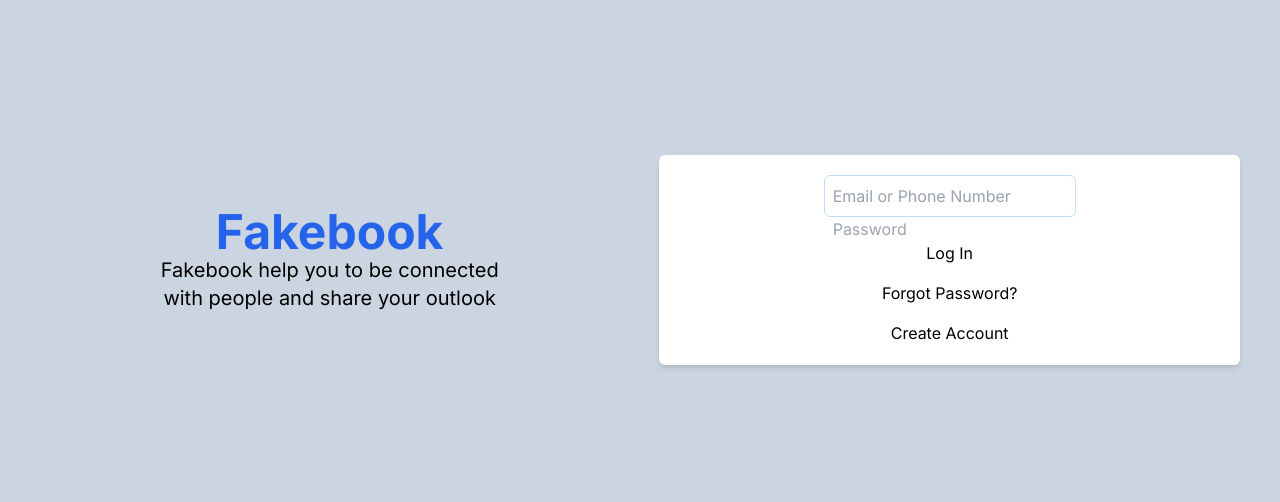
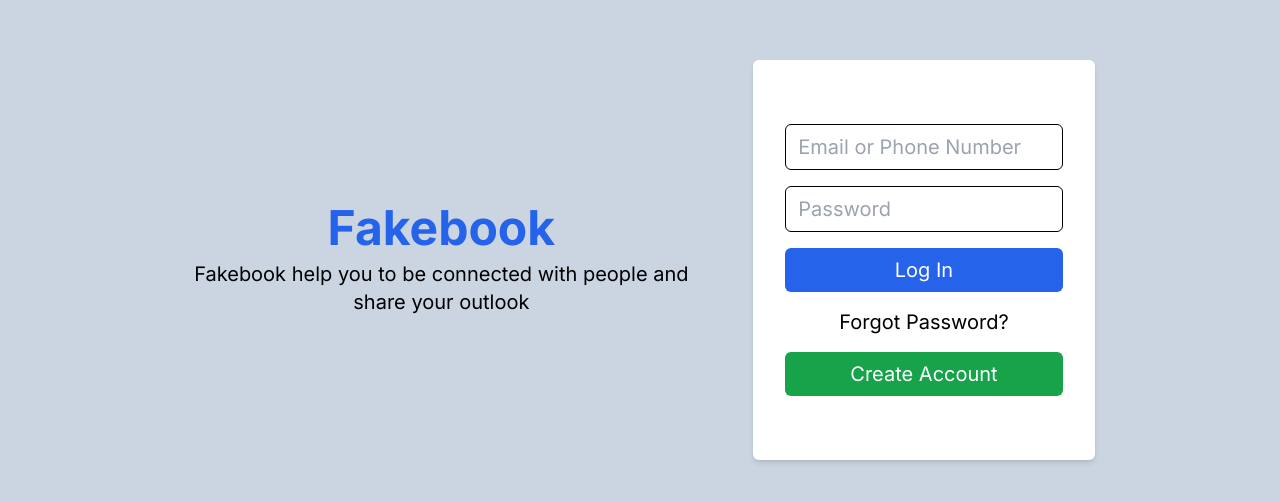
Before and after one commit to Joshim-Uddin/fakebook, a Next.js app: page / in a window 1280 px wide. Shown: the part 140-642 px from the top of the page. Built offline with nearby package versions, Linux system fonts and the light colour scheme.

Commit message:
loginpage updated

```diff
--- a/src/app/page.js
+++ b/src/app/page.js
@@ -2,10 +2,10 @@ import Login from "@/components/login";
 
 export default function Home() {
   return (
-  <div className="text-center flex px-10 h-screen justify-center items-center gap-10 bg-slate-300">
+  <div className="text-center flex md:px-32 h-screen justify-center items-center gap-14 bg-slate-300">
     <div className="flex flex-col items-center justify-center w-1/2">
-    <h1 className="text-5xl font-bold text-blue-600">Fakebook</h1>
-    <p className="text-xl w-3/5 text-center">Fakebook help you to be connected with people and share your outlook</p>
+    <h1 className="text-5xl font-bold text-blue-600 mb-2">Fakebook</h1>
+    <p className="text-xl">Fakebook help you to be connected with people and share your outlook</p>
     </div>
     <Login />
   </div>
--- /dev/null
+++ b/src/app/signup/page.js
@@ -0,0 +1,10 @@
+import SignUp from '@/components/signup';
+import React from 'react';
+
+const signUpPage = () => {
+    return (
+        <SignUp />
+    );
+};
+
+export default signUpPage;
--- a/src/components/login.js
+++ b/src/components/login.js
@@ -3,21 +3,21 @@ import Link from "next/link";
 
 const Login = () => {
     return (
-        <div className="w-1/2 bg-white shadow-md rounded-md flex flex-col md:gap-4 gap-2 p-5">
-            <form>
+        <div className="md:w-1/3 w-full bg-white shadow-md rounded-md flex flex-col md:gap-4 gap-2 py-16 px-8 md:text-xl text-lg">
+            <form className="flex flex-col gap-4">
            <div>
-           <input className="border border-blue-200 rounded-md p-2" type="email" name="email" id="email" placeholder="Email or Phone Number" />
+           <input className="w-full border border-black outline-none rounded-md py-2 ps-3" type="email" name="email" id="email" placeholder="Email or Phone Number" />
             </div>
             <div>
-                <input type="password" name="password" id="password" placeholder="Password" />
+                <input className="w-full border border-black outline-none rounded-md py-2 ps-3" type="password" name="password" id="password" placeholder="Password" />
             </div>
-            <div><button className="btn">Log In</button></div>
+            <div><button className="bg-blue-600 text-white p-2 rounded-md w-full">Log In</button></div>
         </form>
         <div>
         <Link href='/'>Forgot Password?</Link>
         </div>
         <div>
-        <button><Link href='/signup'>Create Account</Link></button>
+        <button className="bg-green-600 text-white p-2 rounded-md w-full"><Link href='/signup'>Create Account</Link></button>
         </div>
         </div>
     );
```
